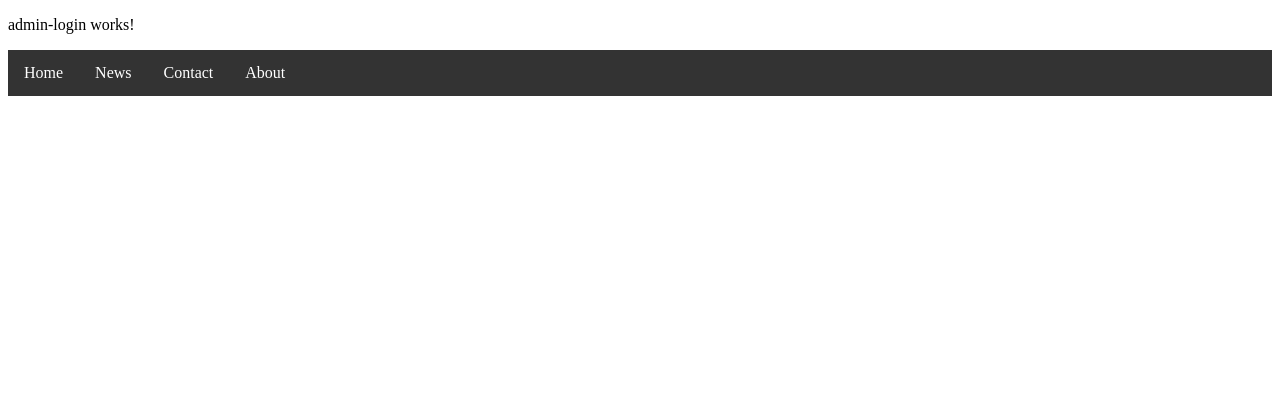
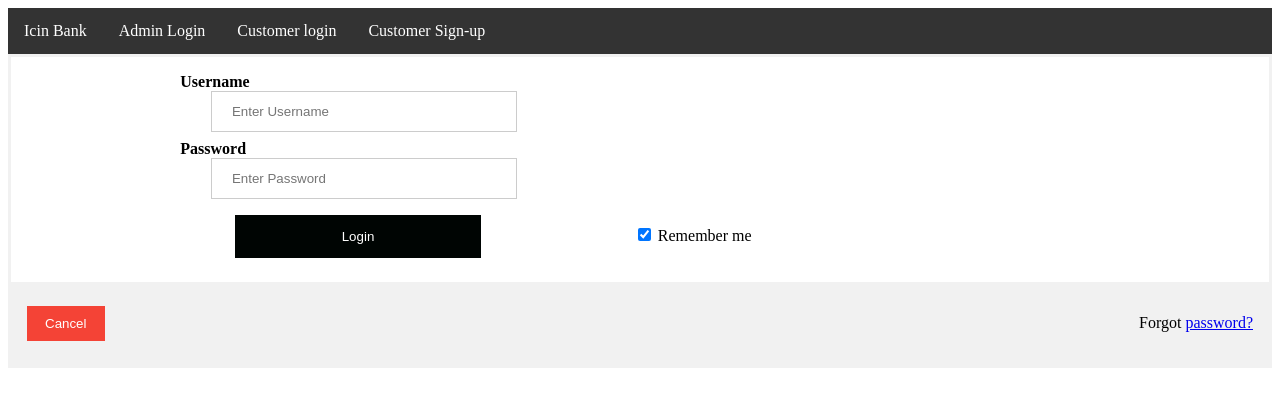
Before and after one commit to chan19dot/simpliLearnCapStoneProjectFrontEnd, an Angular app: page /Adminlogin in a window 1280 px wide. Shown: the top 406 px of the page. Built offline with nearby package versions, Linux system fonts and the light colour scheme.

Commit message:
added login page

```diff
--- a/src/app/admin-login/admin-login.component.css
+++ b/src/app/admin-login/admin-login.component.css
@@ -0,0 +1,83 @@
+/* Bordered form */
+form {
+  border: 3px solid #f1f1f1;
+}
+
+/* Full-width inputs */
+input[type="text"],
+input[type="password"] {
+  width: 25%;
+  padding: 12px 20px;
+  margin-left: 15%;
+  margin-right: 60%;
+  margin-bottom: 8px;
+  display: inline-block;
+  border: 1px solid #ccc;
+  box-sizing: border-box;
+}
+
+/* Set a style for all buttons */
+button {
+  background-color: #000503;
+  color: white;
+  padding: 14px 20px;
+  margin: 8px 0;
+  border: none;
+  cursor: pointer;
+  width: 20%;
+}
+
+/* Add a hover effect for buttons */
+button:hover {
+  opacity: 0.8;
+}
+
+/* Extra style for the cancel button (red) */
+.cancelbtn {
+  width: auto;
+  padding: 10px 18px;
+  background-color: #f44336;
+}
+
+/* Center the avatar image inside this container */
+.imgcontainer {
+  text-align: center;
+  margin: 24px 0 12px 0;
+}
+
+/* Avatar image */
+img.avatar {
+  width: 40%;
+  border-radius: 50%;
+}
+
+/* Add padding to containers */
+.container {
+  padding: 16px;
+}
+
+/* The "Forgot password" text */
+span.psw {
+  float: right;
+  padding-top: 16px;
+}
+
+/* labels of text fields */
+.container label {
+  margin-left: 12.5%;
+}
+/* login button */
+.loginbtn {
+  margin-left: 17%;
+}
+
+/* Change styles for span and cancel button on extra small screens */
+@media screen and (max-width: 300px) {
+  span.psw {
+    display: block;
+    float: none;
+  }
+  .cancelbtn {
+    width: 100%;
+  }
+}
--- a/src/app/admin-login/admin-login.component.html
+++ b/src/app/admin-login/admin-login.component.html
@@ -1 +1,23 @@
-<p>admin-login works!</p>
+<form #adminLogin="ngForm" (ngSubmit)="onLogin(adminLogin.value)">
+    <!-- <div class="imgcontainer">
+      <img src="img_avatar2.png" alt="Avatar" class="avatar">
+    </div> -->
+
+    <div class="container" >
+      <label for="uname"><b>Username</b></label>
+      <input type="text" placeholder="Enter Username" name="uname" required ngModel>
+
+      <label for="psw"><b>Password</b></label>
+      <input type="password" placeholder="Enter Password" name="psw" required ngModel>
+
+      <button class="loginbtn" type="submit">Login</button>
+      <label>
+        <input type="checkbox" checked="checked" name="remember"> Remember me
+      </label>
+    </div>
+
+    <div class="container" style="background-color:#f1f1f1">
+      <button type="button" class="cancelbtn">Cancel</button>
+      <span class="psw">Forgot <a href="#">password?</a></span>
+    </div>
+  </form>
--- a/src/app/admin-login/admin-login.component.ts
+++ b/src/app/admin-login/admin-login.component.ts
@@ -1,5 +1,5 @@
 import { Component, OnInit } from '@angular/core';
-
+import { ServiceService } from '../service.service';
 @Component({
   selector: 'app-admin-login',
   templateUrl: './admin-login.component.html',
@@ -7,10 +7,21 @@ import { Component, OnInit } from '@angular/core';
 })
 export class AdminLoginComponent implements OnInit {
 
-  constructor() { }
+  constructor(private service : ServiceService) {
+
+   }
 
   ngOnInit(): void {
     console.log("adminLogin component")
   }
 
+  onLogin(result: { uname: string; psw: string; }):void{
+    console.log(result.uname);
+    console.log(result.psw);
+    //connect to back end get(/authenticate/)
+    this.service.getSWAPI().subscribe((res)=>{
+      console.log(res);
+    })
+  }
+
 }
--- a/src/app/app.component.html
+++ b/src/app/app.component.html
@@ -1,8 +1,10 @@
+<ul>
+  <li><a routerLink="/">Icin Bank</a></li>
+  <li><a routerLink="/Adminlogin">Admin Login</a></li>
+  <li><a routerLink="/login">Customer login</a></li>
+  <li><a routerLink="/signup">Customer Sign-up</a></li>
+</ul>
 <router-outlet>
+
+
 </router-outlet>
-<ul>
-  <li><a href="default.asp">Home</a></li>
-  <li><a href="news.asp">News</a></li>
-  <li><a href="contact.asp">Contact</a></li>
-  <li><a href="about.asp">About</a></li>
-</ul>
--- a/src/app/app.module.ts
+++ b/src/app/app.module.ts
@@ -11,6 +11,7 @@ import { AdminScreenComponent } from './admin-screen/admin-screen.component';
 import { CustomerRequestsComponent } from './customer-requests/customer-requests.component';
 import { CustomerSignUpComponent } from './customer-sign-up/customer-sign-up.component';
 import { ChequeBookRequestsComponent } from './cheque-book-requests/cheque-book-requests.component';
+import { FormsModule } from '@angular/forms';
 
 @NgModule({
   declarations: [
@@ -26,7 +27,8 @@ import { ChequeBookRequestsComponent } from './cheque-book-requests/cheque-book-
   ],
   imports: [
     BrowserModule,
-    AppRoutingModule
+    AppRoutingModule,
+    FormsModule
   ],
   providers: [],
   bootstrap: [AppComponent]
--- a/src/app/service.service.ts
+++ b/src/app/service.service.ts
@@ -10,4 +10,8 @@ export class ServiceService {
   getTest(){
     return this.http.get<any>("http://localhost:8085/")
   }
+  getSWAPI(){
+    return this.http.get<any>("https://swapi.dev/api/people/1")
+  }
+
 }
```
